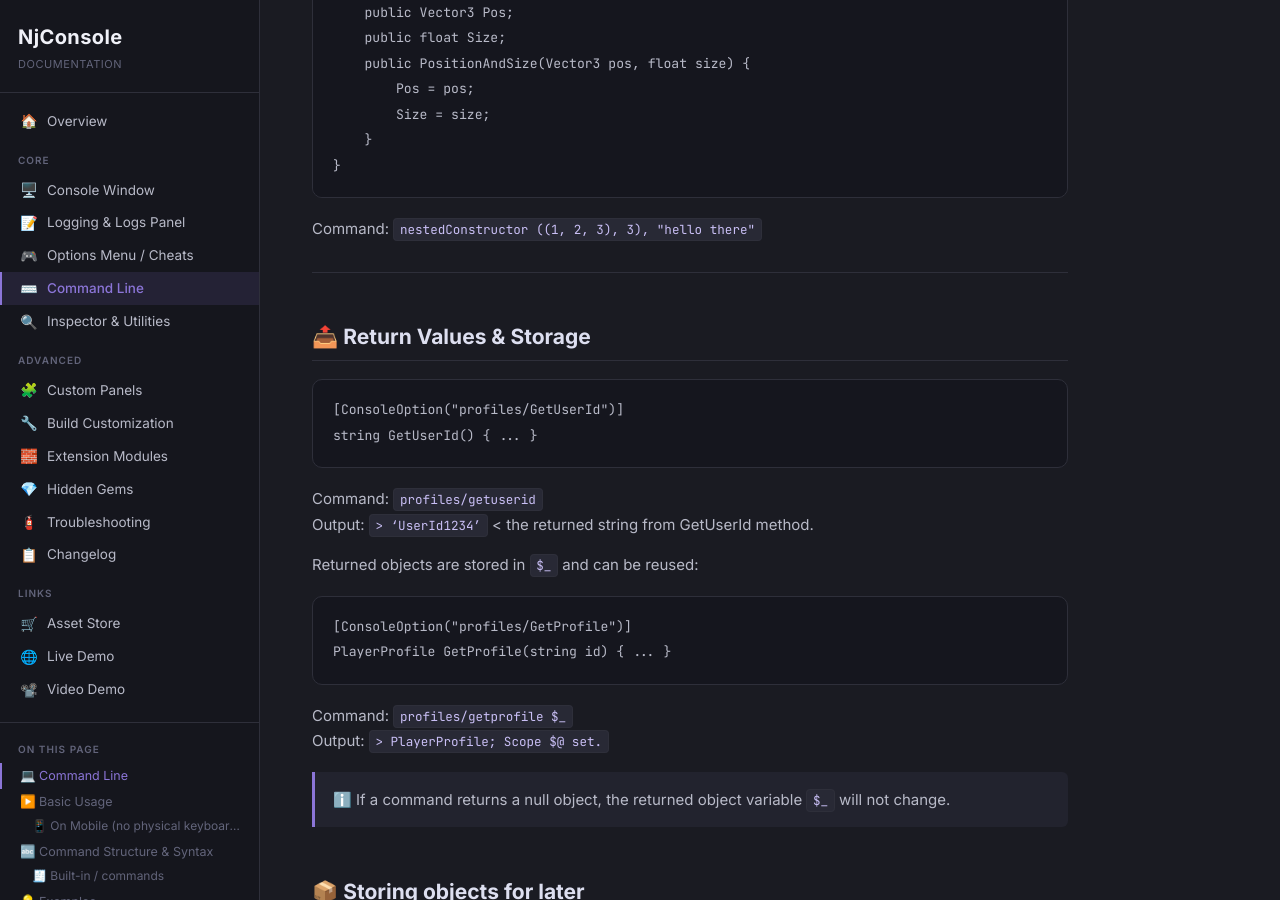
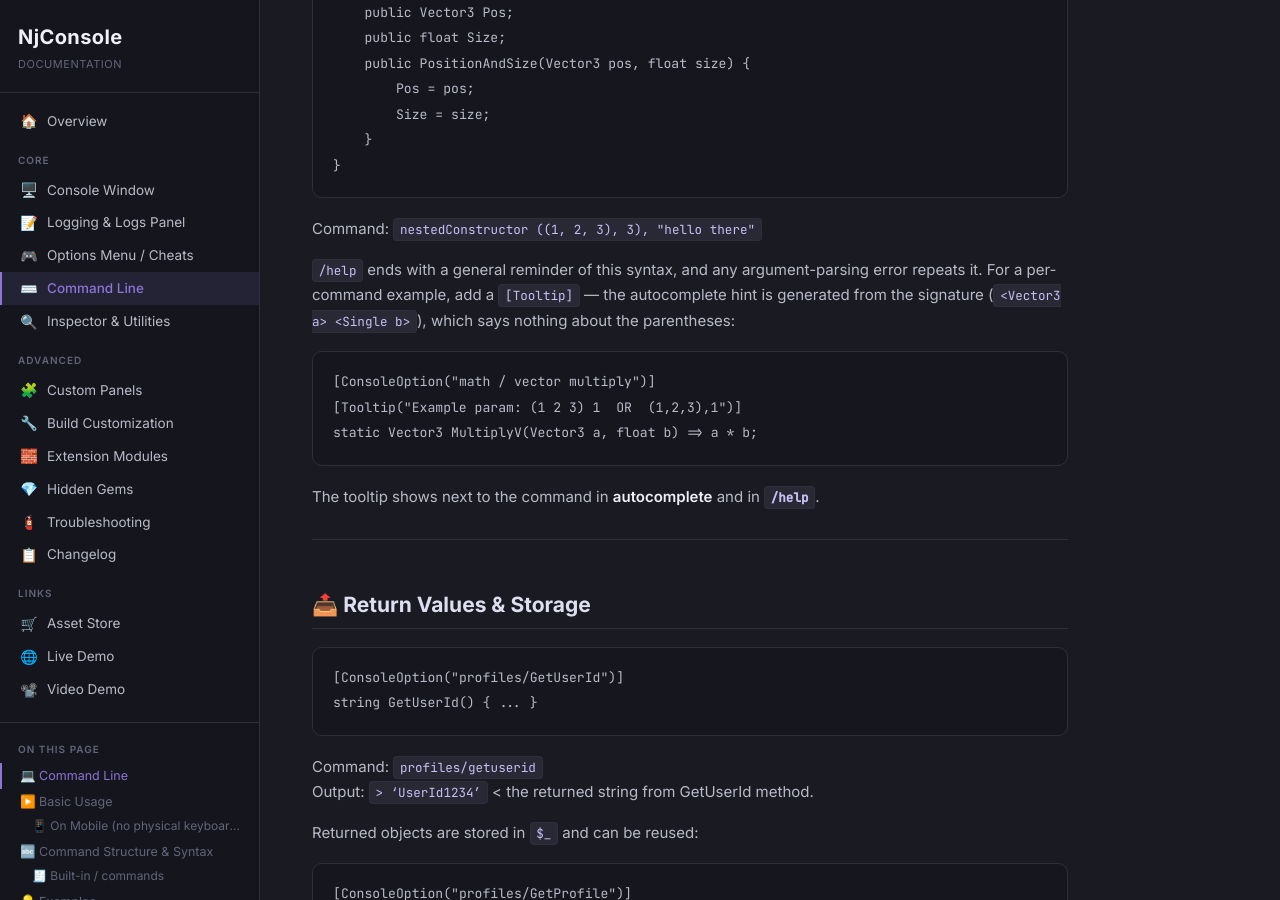
Before and after one commit to Ninjadini/njconsole, a Jekyll site: the page built from docs/commandline.md, in a window 1280 px wide and 900 px high, scrolled down 2963 px. Built offline with Jekyll 4.4.1, drawn with Linux system fonts in a browser that asks for light colours; some of the changed text lies outside the part shown.

Commit message:
doc update for tooltip

````diff
--- a/docs/commandline.md
+++ b/docs/commandline.md
@@ -39,7 +39,7 @@ switch between prompt and normal input.
 
 | Command | What it does |
 |---|---|
-| `/help` | List every available command |
+| `/help` | List every available command, with argument hints and tooltips |
 | `/clear logs` | Clear the log history |
 | `/filter cmds` | Filter the Logs panel down to Command Line output only |
 | `/filter reset` | Clear all log filters |
@@ -75,7 +75,7 @@ Command: `sayhello`
 
 ```csharp
 [ConsoleOption("profile/name")]
-[Tooltip("Get or set user profile name")] // shows as hint text
+[Tooltip("Get or set user profile name")] // shows in autocomplete and /help
 public string Name;
 ```
 Get Command: `profile/name`
@@ -115,6 +115,17 @@ struct PositionAndSize {
 }
 ```
 Command: `nestedConstructor ((1, 2, 3), 3), "hello there"`
+
+`/help` ends with a general reminder of this syntax, and any argument-parsing error repeats it. For a
+per-command example, add a `[Tooltip]` — the autocomplete hint is generated from the signature
+(`<Vector3 a> <Single b>`), which says nothing about the parentheses:
+
+```csharp
+[ConsoleOption("math / vector multiply")]
+[Tooltip("Example param: (1 2 3) 1  OR  (1,2,3),1")]
+static Vector3 MultiplyV(Vector3 a, float b) => a * b;
+```
+The tooltip shows next to the command in **autocomplete** and in **`/help`**.
 
 ---
 
````
Also changed, not shown: docs/optionsmenu.md (+5 -1 lines).
